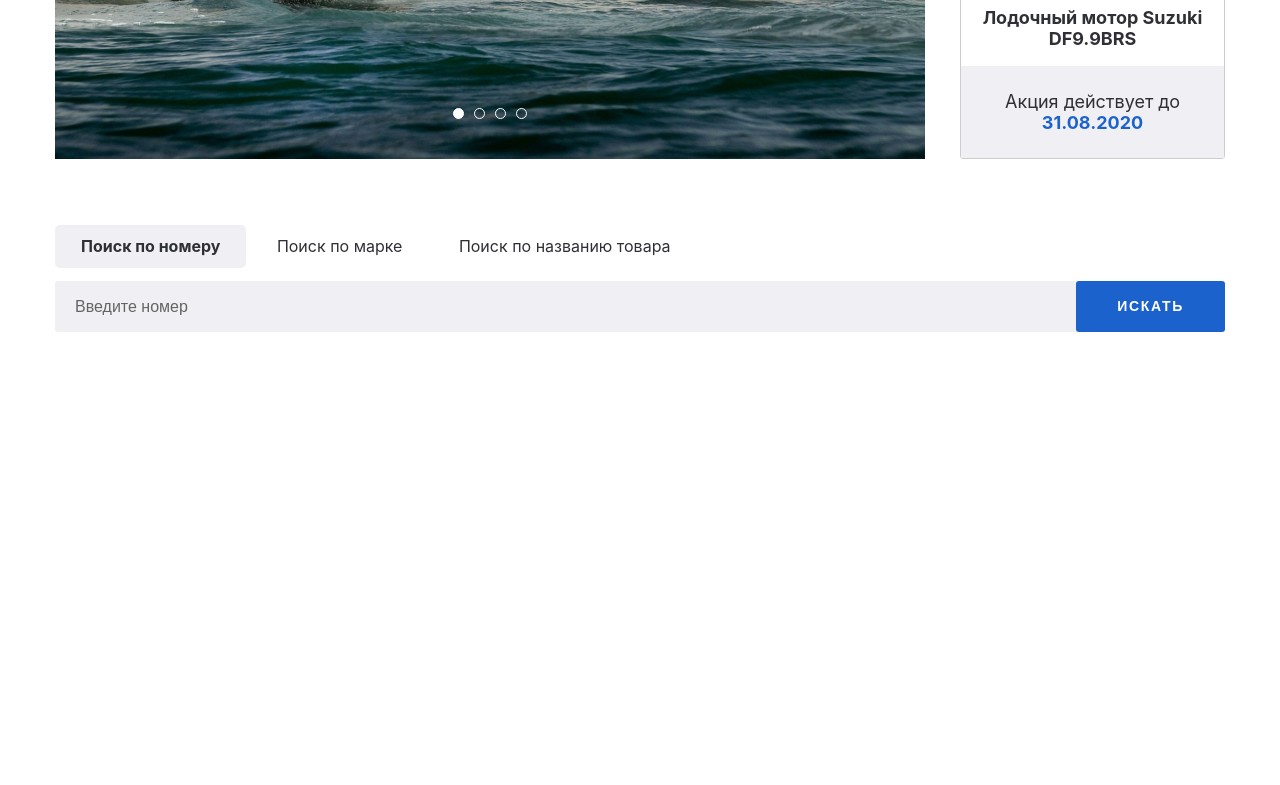
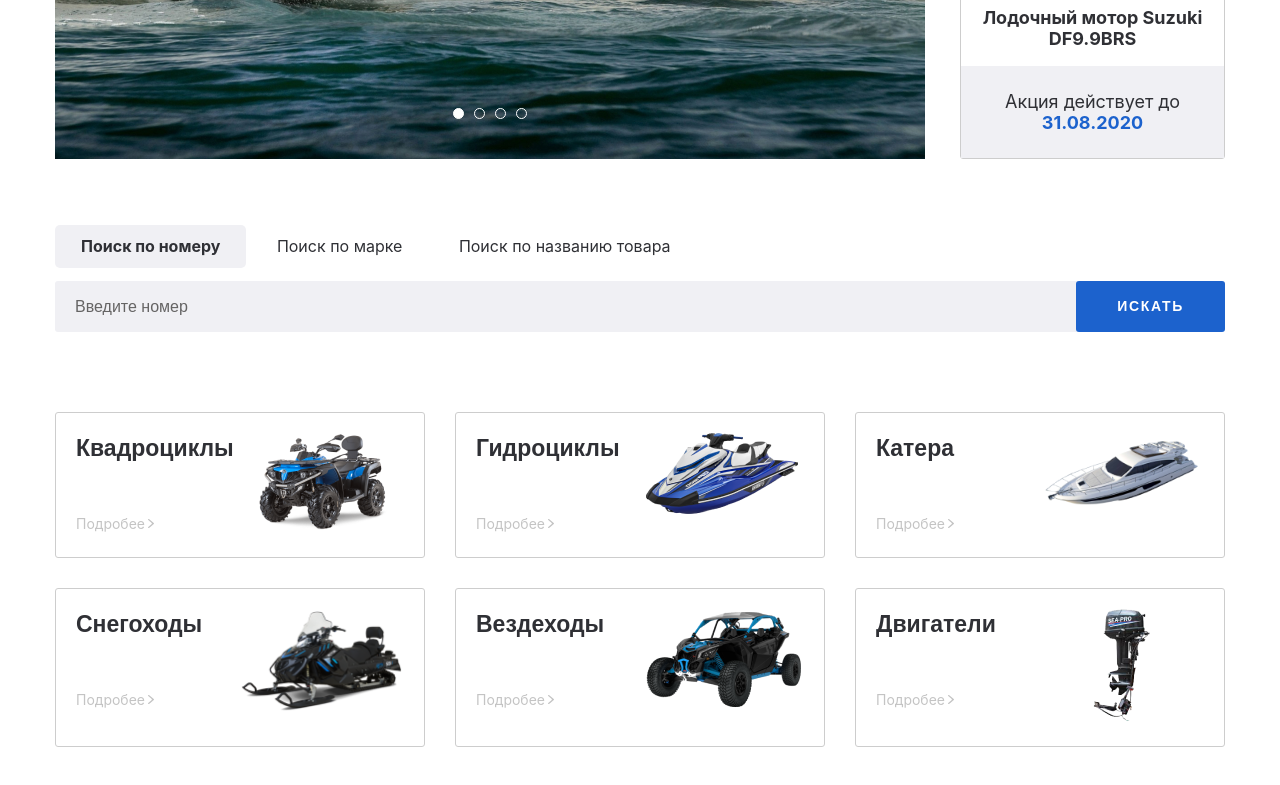
Before and after one commit to zhanybekovych/drive-moto, a website: page app/index.html in a window 1280 px wide. Shown: the part 502-1287 px from the top of the page. Before the commit the page ends 842 px from the top, so only its background shows below. Drawn offline with nearby package versions, Linux system fonts and the light colour scheme; files that its build step writes are made by us from their sources; files whose address does not match are found by name.

Commit message:
Add Categories

```diff
--- a/app/index.html
+++ b/app/index.html
@@ -177,6 +177,67 @@
     </div>
   </section>
 
+  <section class="categories">
+    <div class="container">
+      <div class="categories__inner">
+        <a href="#" class="categories__item">
+          <div class="categories__item-info">
+            <h3 class="categories__item-title">Квадроциклы</h3>
+            <p class="categories__item-txt">Подробее</p>
+          </div>
+          <div class="categories__item-img-wrapper">
+            <img class="categories__item-img" src="images/uploads/cat-1.png" alt="ATV">
+          </div>
+        </a>
+        <a href="#" class="categories__item">
+          <div class="categories__item-info">
+            <h3 class="categories__item-title">Гидроциклы</h3>
+            <p class="categories__item-txt">Подробее</p>
+          </div>
+          <div class="categories__item-img-wrapper">
+            <img class="categories__item-img" src="images/uploads/cat-2.png" alt="ATV">
+          </div>
+        </a>
+        <a href="#" class="categories__item">
+          <div class="categories__item-info">
+            <h3 class="categories__item-title">Катера</h3>
+            <p class="categories__item-txt">Подробее</p>
+          </div>
+          <div class="categories__item-img-wrapper">
+            <img class="categories__item-img" src="images/uploads/cat-3.png" alt="ATV">
+          </div>
+        </a>
+        <a href="#" class="categories__item">
+          <div class="categories__item-info">
+            <h3 class="categories__item-title">Снегоходы</h3>
+            <p class="categories__item-txt">Подробее</p>
+          </div>
+          <div class="categories__item-img-wrapper">
+            <img class="categories__item-img" src="images/uploads/cat-4.png" alt="ATV">
+          </div>
+        </a>
+        <a href="#" class="categories__item">
+          <div class="categories__item-info">
+            <h3 class="categories__item-title">Вездеходы</h3>
+            <p class="categories__item-txt">Подробее</p>
+          </div>
+          <div class="categories__item-img-wrapper">
+            <img class="categories__item-img" src="images/uploads/cat-5.png" alt="ATV">
+          </div>
+        </a>
+        <a href="#" class="categories__item">
+          <div class="categories__item-info">
+            <h3 class="categories__item-title">Двигатели</h3>
+            <p class="categories__item-txt">Подробее</p>
+          </div>
+          <div class="categories__item-img-wrapper">
+            <img class="categories__item-img" src="images/uploads/cat-6.png" alt="ATV">
+          </div>
+        </a>
+      </div>
+    </div>
+  </section>
+
 
   <script src="js/jquery-3.6.0.min.js"></script>
   <script src="js/slick.min.js"></script>
--- /dev/null
+++ b/app/scss/_categories.scss
@@ -0,0 +1,71 @@
+@import "vars";
+
+.categories {
+  &__inner {
+    display: flex;
+    justify-content: space-between;
+    flex-wrap: wrap;
+  }
+
+  &__item {
+    display: flex;
+    justify-content: space-between;
+    width: 370px;
+    margin-bottom: 30px;
+    padding: 20px;
+    border: 1px solid $border-color;
+    border-radius: 3px;
+    text-decoration: none;
+    transition: all 0.3s;
+
+    &:hover &-title {
+      color: $accent;
+    }
+
+    &:hover {
+      box-shadow: 3px 3px 20px rgba(50, 50, 50, 0.25);
+    }
+  }
+
+  &__info {
+    width: 50%;
+  }
+
+  &__item-title {
+    margin: 0 0 52px 0;
+    font-family: $secondary-font;
+    font-weight: 700;
+    font-size: 23px;
+    line-height: 28px;
+    transform: all 0.3s;
+  }
+
+  &__item-txt {
+    position: relative;
+    display: inline-block;
+    margin: 0;
+    padding-right: 9px;
+    font-size: 14px;
+    line-height: 17px;
+    color: $price-old-color;
+
+    &::after {
+      position: absolute;
+      right: 0;
+      top: 4px;
+      width: 6px;
+      height: 9px;
+      content: "";
+      background-image: url("../images/gt.svg");
+    }
+  }
+
+  &__item-img-wrapper {
+    width: 50%;
+    text-align: center;
+  }
+
+  &__item-img {
+    max-width: 100%;
+  }
+}
--- a/app/scss/_search.scss
+++ b/app/scss/_search.scss
@@ -1,6 +1,8 @@
 @import "vars";
 
 .search {
+  margin-bottom: 80px;
+
   &__tabs {
     margin-bottom: 25px;
   }
--- a/app/scss/main.scss
+++ b/app/scss/main.scss
@@ -8,3 +8,4 @@
 @import "nav-categories";
 @import "banner";
 @import "search";
+@import "categories";
```
Also changed, not shown: app/images/gt.svg (added), app/images/uploads/cat-1.png (added), app/images/uploads/cat-2.png (added), app/images/uploads/cat-3.png (added), app/images/uploads/cat-4.png (added), app/images/uploads/cat-5.png (added), app/images/uploads/cat-6.png (added).
